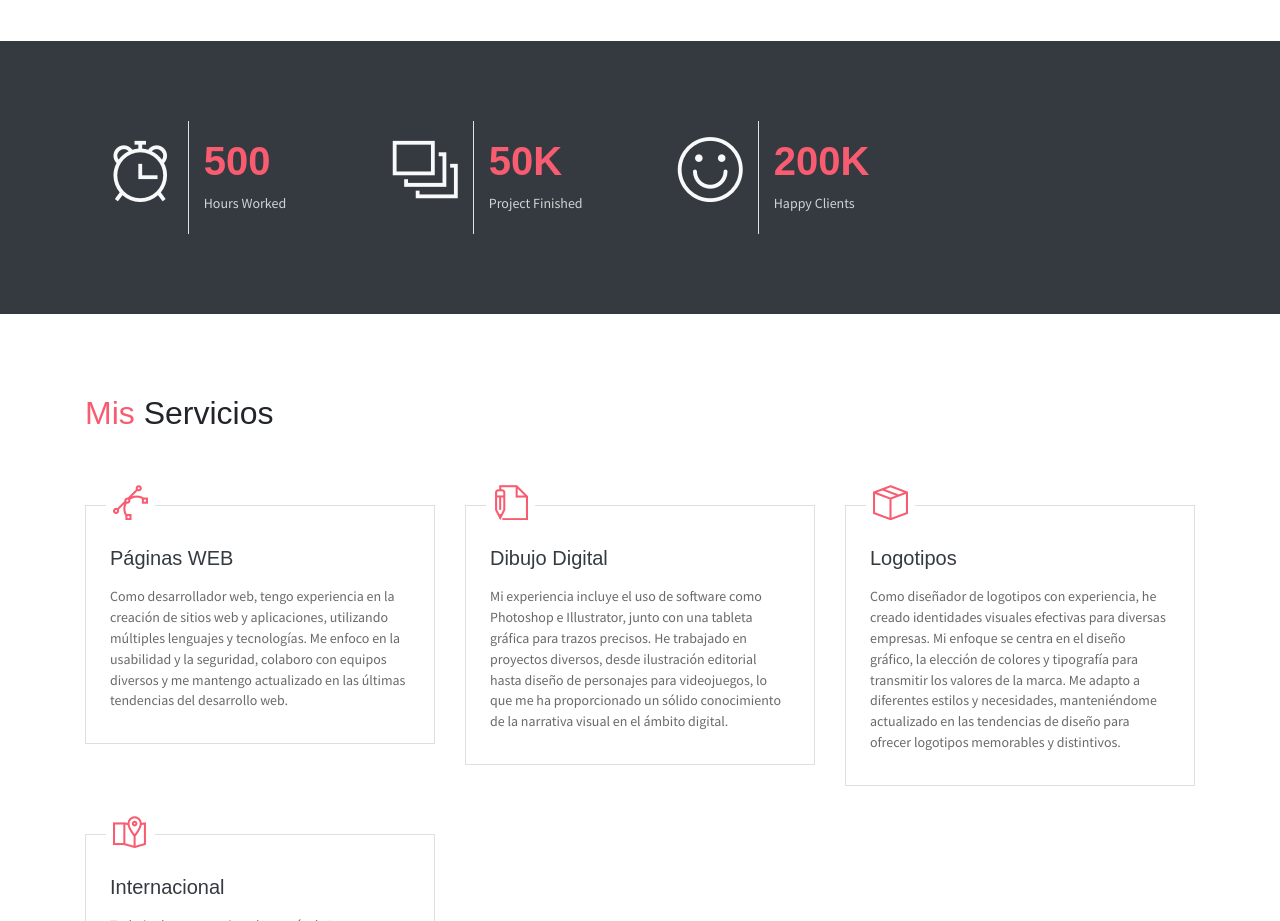
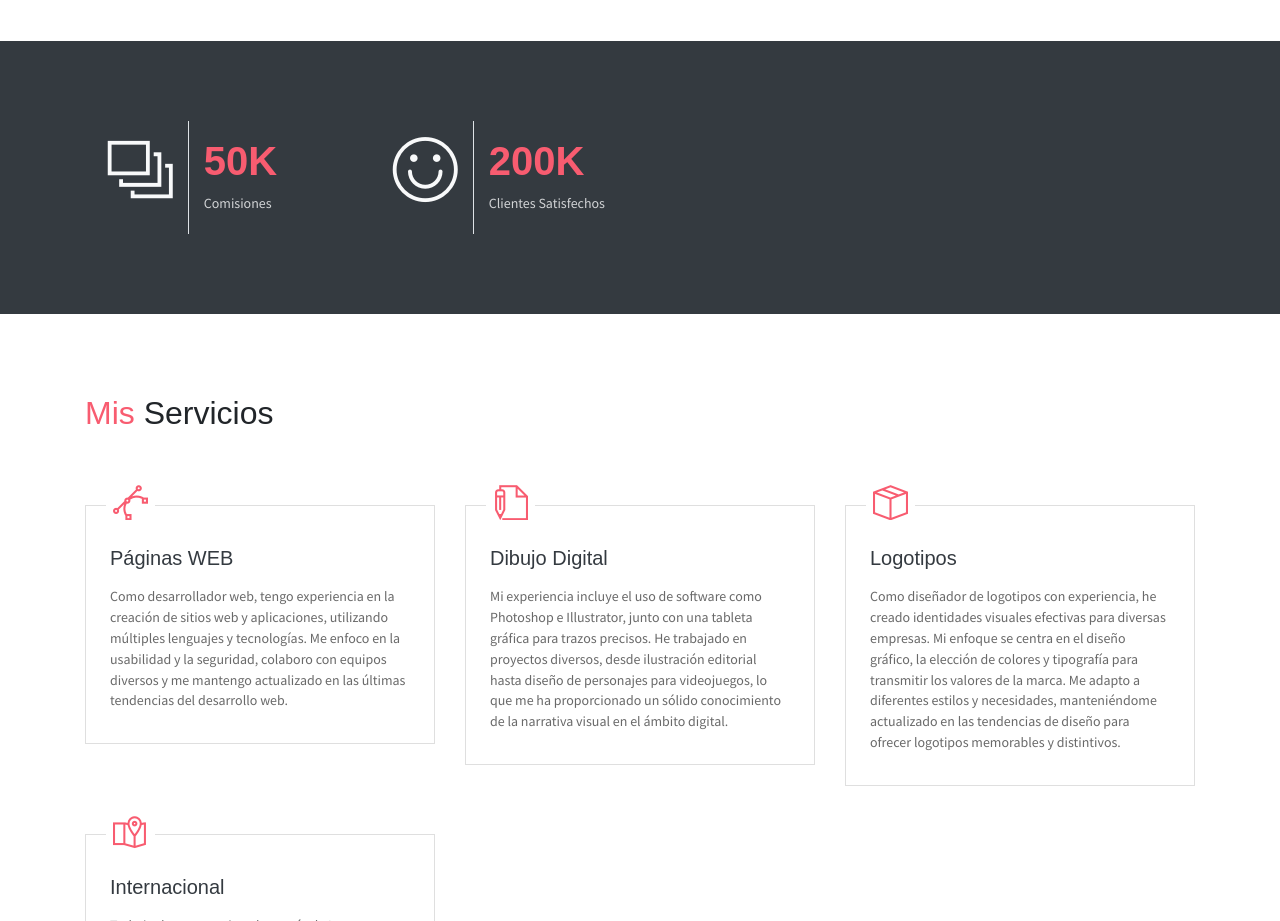
Before and after one commit to JuanEraso23/Curriculum, a website: page public_html/index.html in a window 1280 px wide. Shown: the part 2760-3681 px from the top of the page. Drawn offline with Linux system fonts and the light colour scheme; some packages are replaced by stand-ins of ours.

Commit message:
Se edito el apartado de estadisticas

```diff
--- a/public_html/index.html
+++ b/public_html/index.html
@@ -221,24 +221,13 @@
         <div class="container">
             <div class="row text-center">
                 <div class="col-md-6 col-lg-3">
-                    <div class="row ">
-                        <div class="col-5 text-right text-light border-right py-3">
-                            <div class="m-auto"><i class="ti-alarm-clock icon-xl"></i></div>
-                        </div>
-                        <div class="col-7 text-left py-3">
-                            <h1 class="text-danger font-weight-bold font40">500</h1>
-                            <p class="text-light mb-1">Hours Worked</p>
-                        </div>
-                    </div>
-                </div>
-                <div class="col-md-6 col-lg-3">
                     <div class="row">
                         <div class="col-5 text-right text-light border-right py-3">
                             <div class="m-auto"><i class="ti-layers-alt icon-xl"></i></div>
                         </div>
                         <div class="col-7 text-left py-3">
                             <h1 class="text-danger font-weight-bold font40">50K</h1>
-                            <p class="text-light mb-1">Project Finished</p>
+                            <p class="text-light mb-1">Comisiones</p>
                         </div>
                     </div>
                 </div>
@@ -249,7 +238,7 @@
                         </div>
                         <div class="col-7 text-left py-3">
                             <h1 class="text-danger font-weight-bold font40">200K</h1>
-                            <p class="text-light mb-1">Happy Clients</p>
+                            <p class="text-light mb-1">Clientes Satisfechos</p>
                         </div>
                     </div>
                 </div>
```
